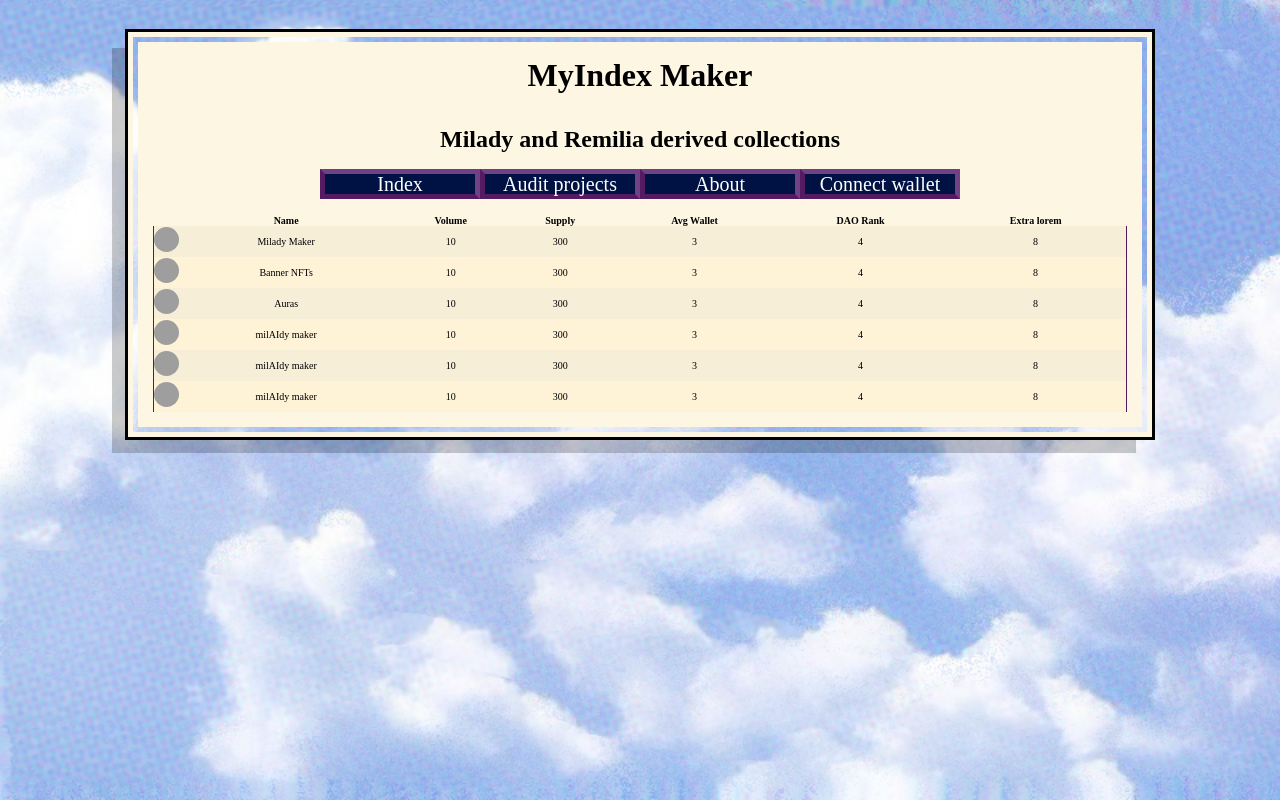
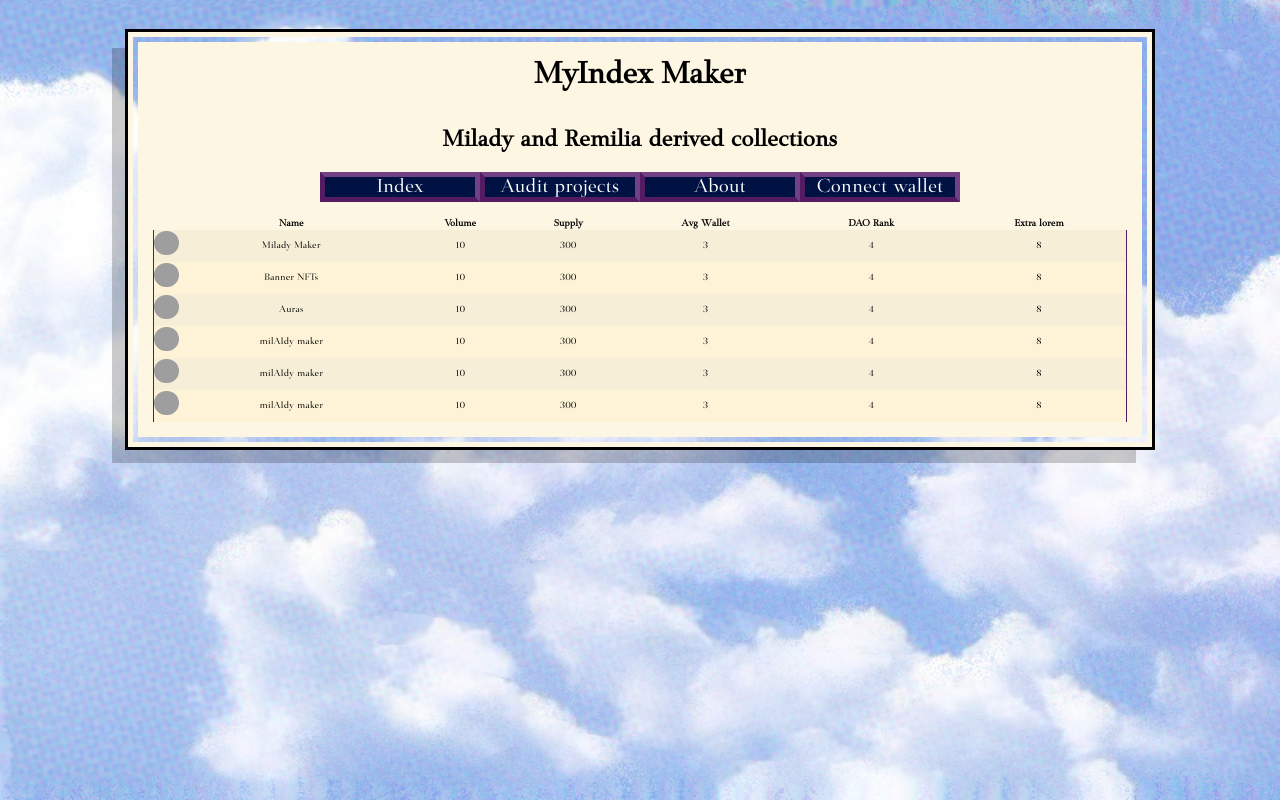
Before and after one commit to DennisDv24/myindexmaker-front, a React (Create React App) app: page / in a window 1280 px wide. Built offline with nearby package versions, Linux system fonts and the light colour scheme; grey boxes are pictures that could not be loaded.

Commit message:
feat: loaded font style and applied to html

```diff
--- a/src/App.css
+++ b/src/App.css
@@ -16,6 +16,7 @@
   	-o-background-size: cover;
   	background-size: cover;
 	overflow: overlay;
+	font-family: 'Citizen', Courier, monospace;
 }
 
 .container {
```
